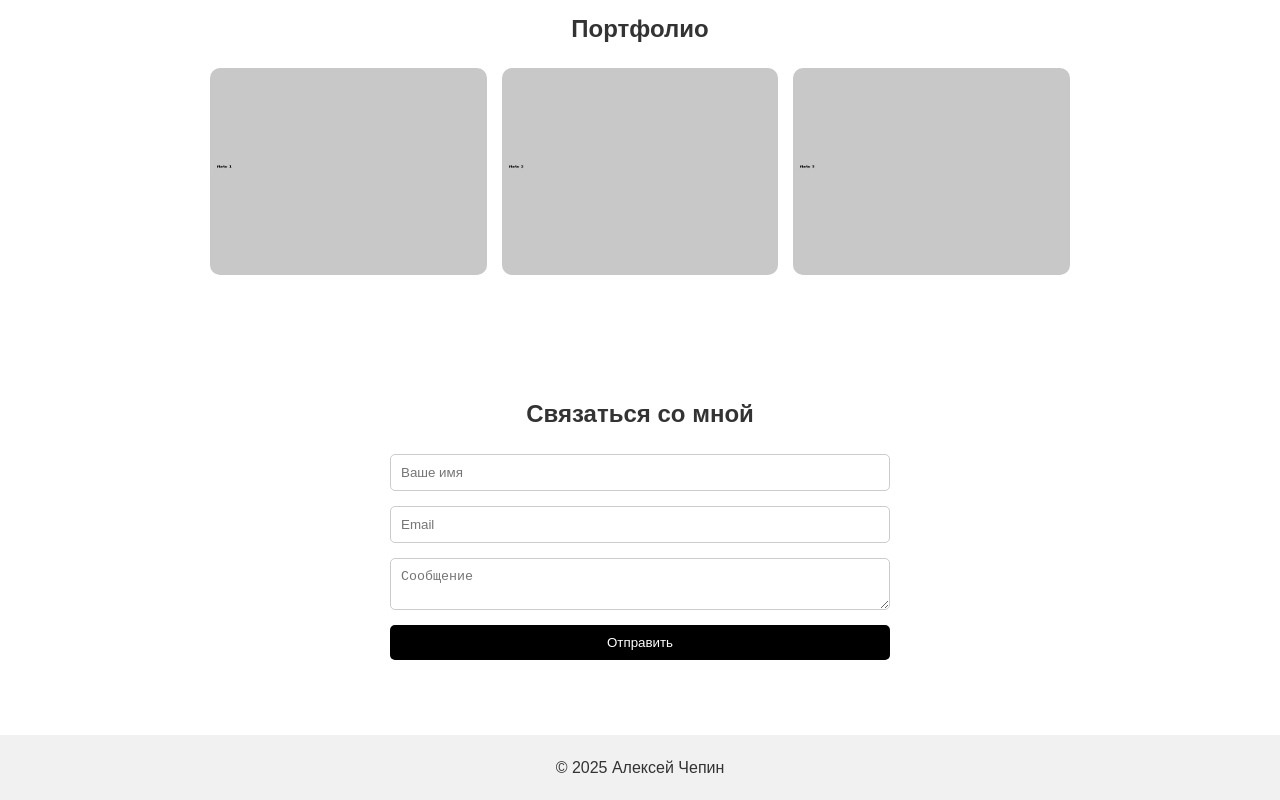
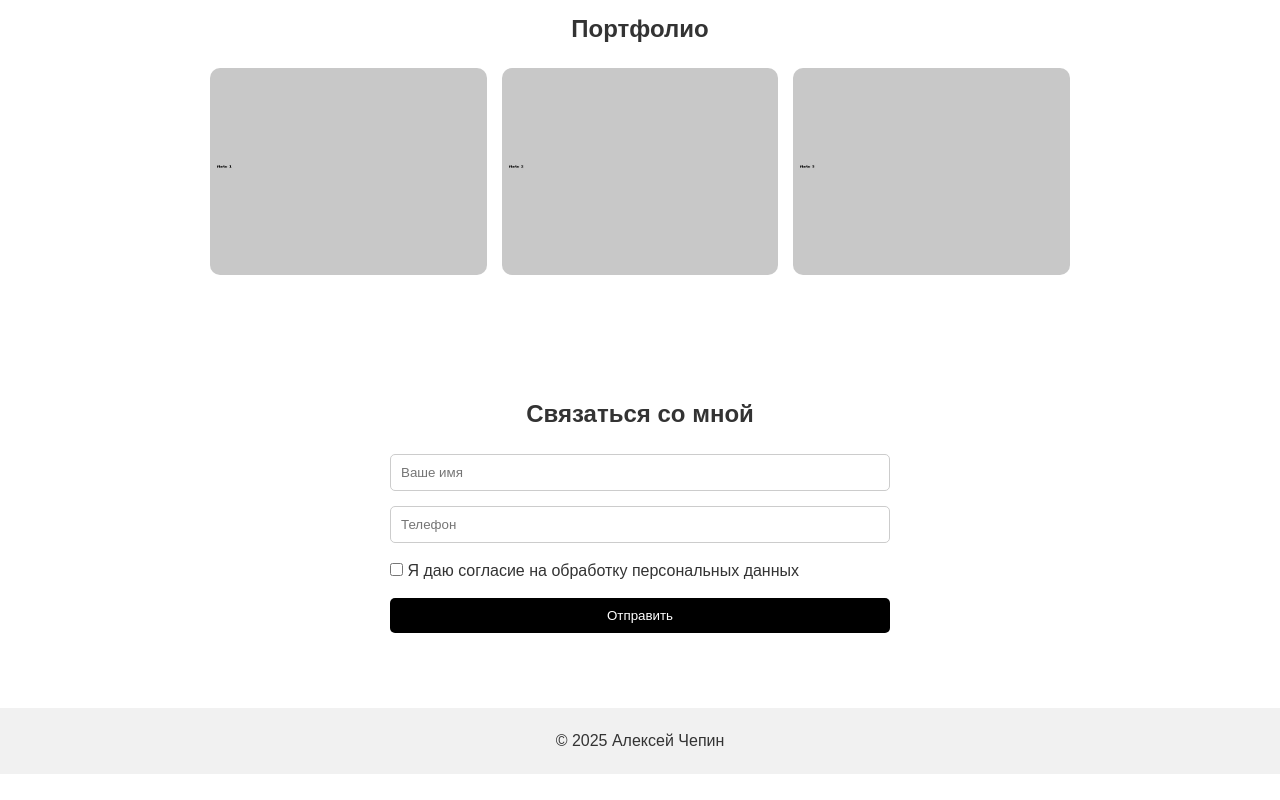
Before and after one commit to achepin/Alexeychepin, a plain HTML site: page index.html in a window 1280 px wide. Shown: the part 1080-1880 px from the top of the page. After the commit the page ends 1854 px from the top, so only its background shows below. Drawn offline with Linux system fonts and the light colour scheme.

Commit message:
Update index.html

```diff
--- a/index.html
+++ b/index.html
@@ -30,10 +30,15 @@
   <section class="contact" id="contact">
     <h2>Связаться со мной</h2>
     <form id="contactForm">
-      <input type="text" placeholder="Ваше имя" required />
-      <input type="email" placeholder="Email" required />
-      <textarea placeholder="Сообщение" required></textarea>
-      <button type="submit">Отправить</button>
+      <input type="text" name="name" autocomplete="name" placeholder="Ваше имя" required />
+      <input type="tel" name="phone" autocomplete="tel" placeholder="Телефон" required />
+
+      <label class="consent">
+        <input type="checkbox" id="consentCheckbox" required />
+        Я даю согласие на обработку персональных данных
+      </label>
+
+      <button type="submit" disabled id="submitBtn">Отправить</button>
     </form>
     <p id="formMessage"></p>
   </section>
```
